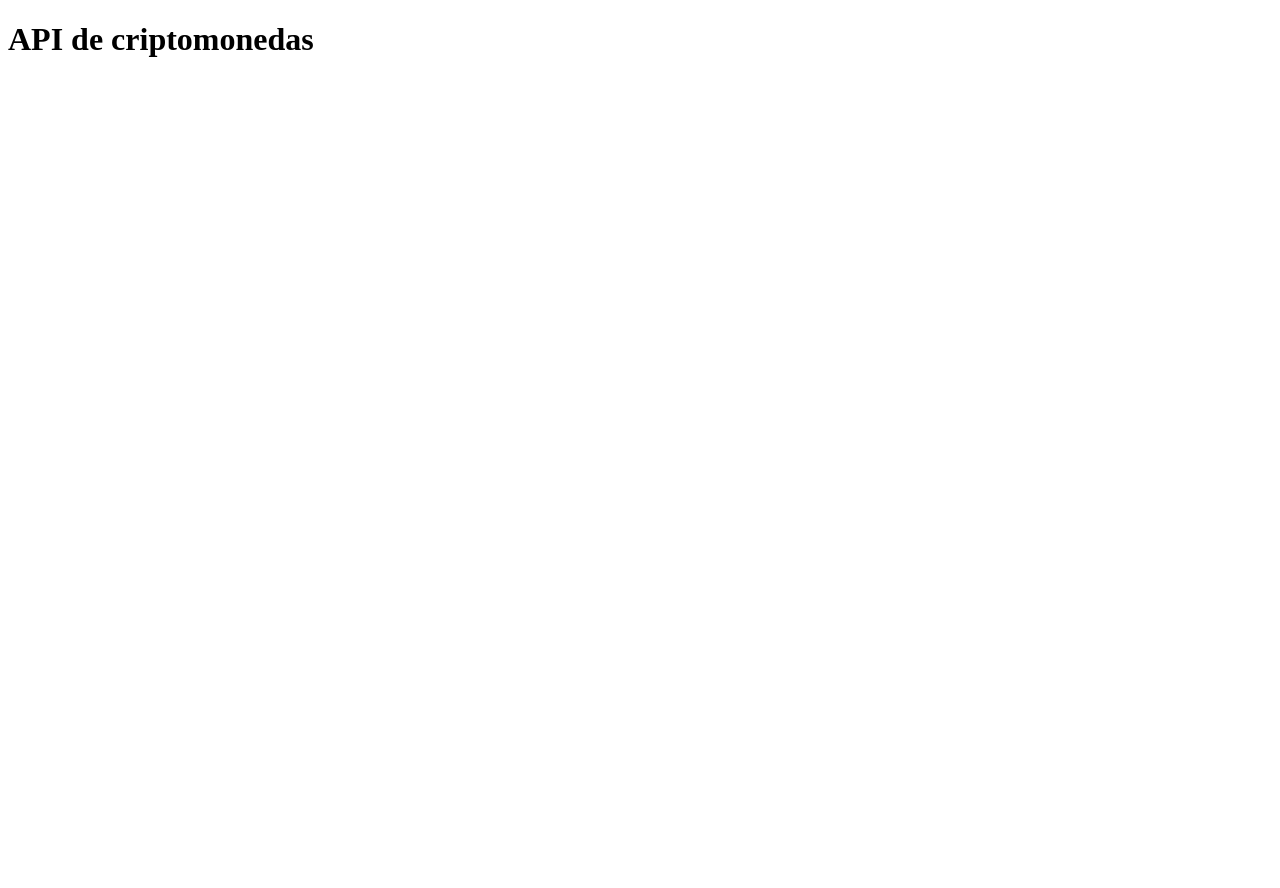
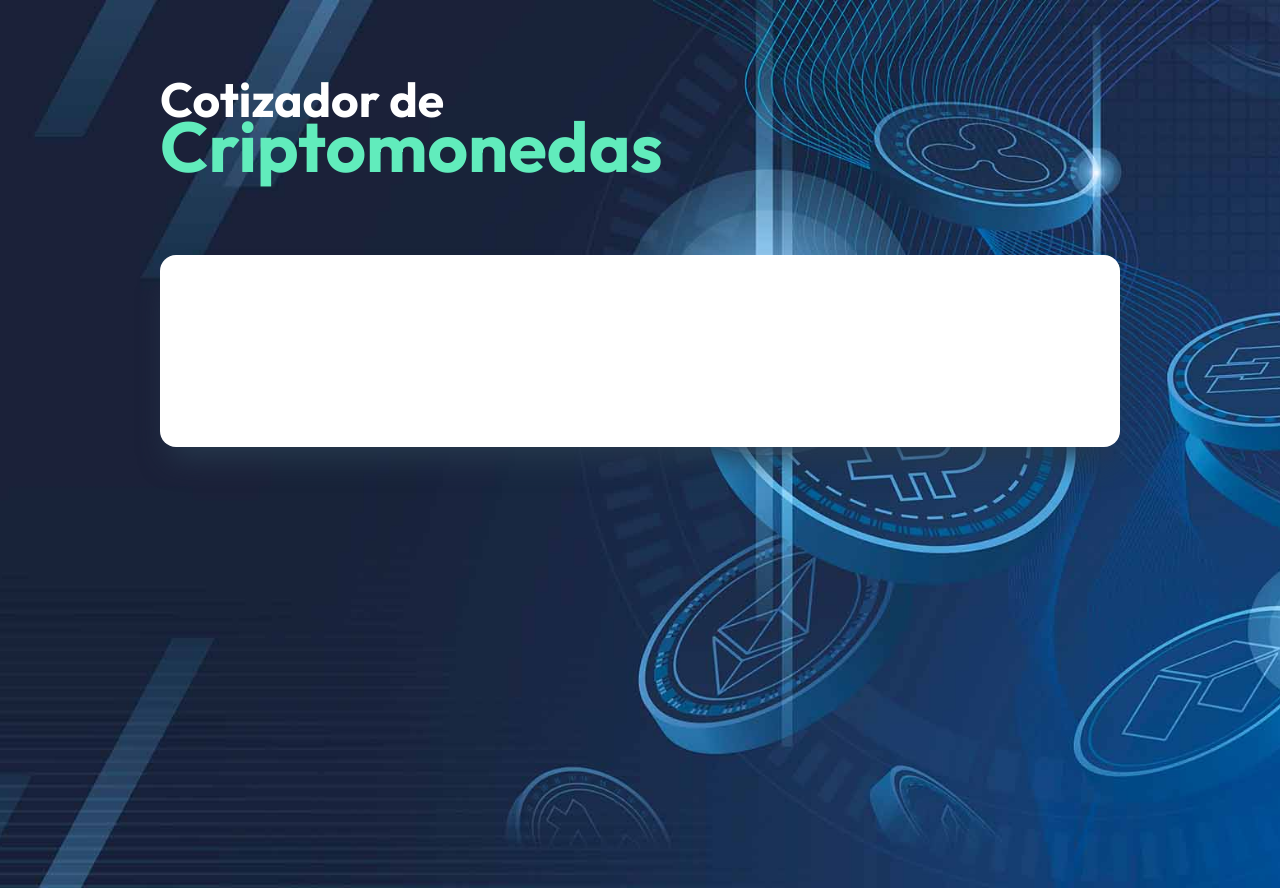
Before and after one commit to benjasx/CriptoApp-React, a React (Vite) app: page / in a window 1280 px wide. Before the commit the page ends 800 px from the top, so only its background shows below. Built offline with nearby package versions, Linux system fonts and the light colour scheme.

Commit message:
Agregando componentes y estilos css

```diff
--- a/index.html
+++ b/index.html
@@ -1,8 +1,14 @@
-<!doctype html>
+<!DOCTYPE html>
 <html lang="en">
   <head>
     <meta charset="UTF-8" />
     <meta name="viewport" content="width=device-width, initial-scale=1.0" />
+    <link rel="preconnect" href="https://fonts.googleapis.com" />
+    <link rel="preconnect" href="https://fonts.gstatic.com" crossorigin />
+    <link
+      href="https://fonts.googleapis.com/css2?family=Outfit:wght@100..900&display=swap"
+      rel="stylesheet"
+    />
     <title>React + TypeScript - cripto App con Zod y Zustand</title>
   </head>
   <body>
--- a/src/App.tsx
+++ b/src/App.tsx
@@ -1,10 +1,15 @@
-
 
 function App() {
 
   return (
     <>
-      <h1>API de criptomonedas</h1>
+      <div className="container">
+        <h1 className="app-title">Cotizador de <span>Criptomonedas</span></h1>
+
+        <div className="content">
+
+        </div>
+      </div>
     </>
   )
 }
--- a/src/index.css
+++ b/src/index.css
@@ -0,0 +1,47 @@
+:root {
+  --white: #fff;
+  --primary: #61ecbc;
+  --black: #182339;
+}
+
+html {
+  font-size: 62.5;
+}
+
+body {
+  background-image: url("/bg.jpg");
+  background-position: center;
+  background-repeat: no-repeat;
+  background-size: cover;
+  min-height: 100vh;
+  font-family: "Outfit", serif;
+}
+
+.container{
+    max-width: 60rem;
+    width: 95%;
+    margin: 0 auto;
+}
+
+
+.app-title{
+  font-size: 3rem;
+  margin-top: 5rem;
+  color: var(--white);
+  line-height: .8;
+}
+
+.app-title span{
+  display: block;
+  color: var(--primary);
+  font-size: 4.4rem;
+}
+
+.content{
+  margin-top: 5rem;
+  padding: 6rem 2rem;
+  background-color: var(--white);
+  border-radius: 1rem;
+  /* https://getcssscan.com/css-box-shadow-examples 👈 para sacar sombras*/
+  box-shadow: rgb(38, 57, 77) 0px 20px 30px -10px;
+}
```
Also changed, not shown: public/bg.jpg (added).
